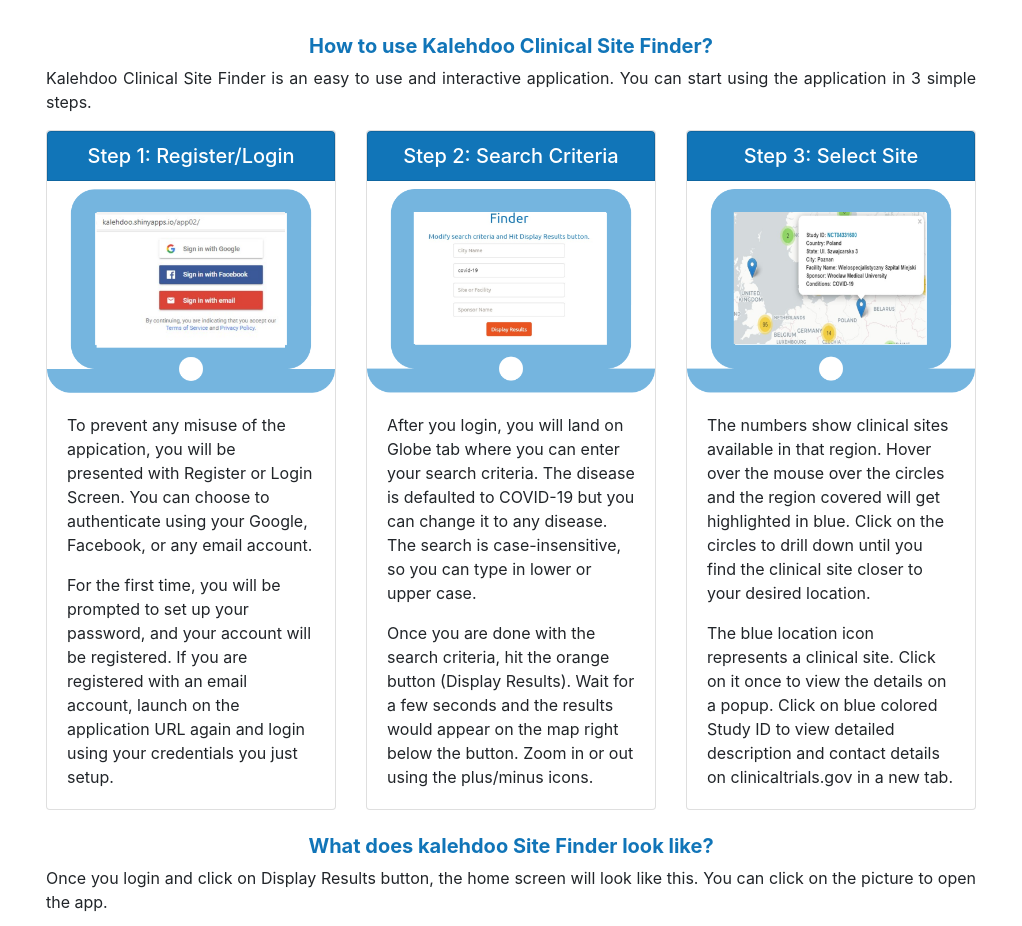
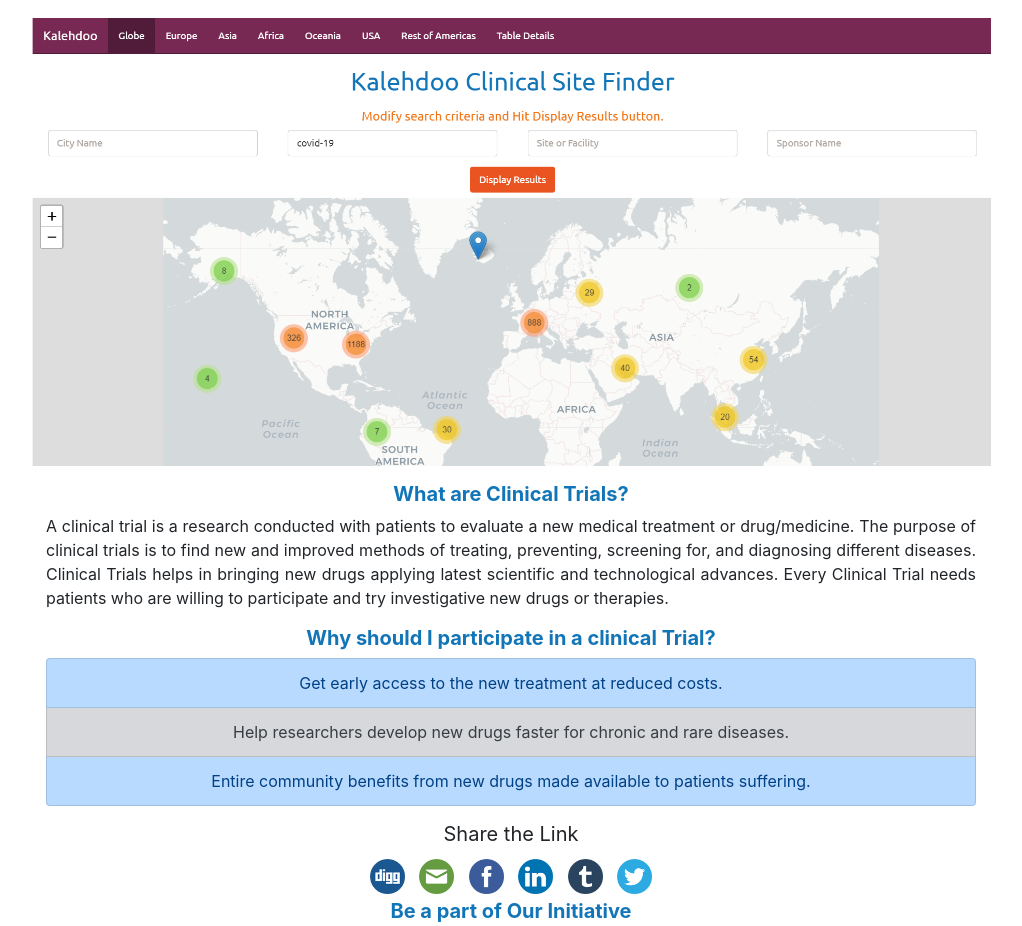
Before and after one commit to kalehdoo/kalehdoo.github.io, a plain HTML site: page SiteFinder.html in a window 1280 px wide. Shown: the part 380-1306 px from the top of the page, without its empty margins (129-1151 px from the left). Drawn offline with nearby package versions, Linux system fonts and the light colour scheme.

Commit message:
Update SiteFinder.html

```diff
--- a/SiteFinder.html
+++ b/SiteFinder.html
@@ -124,66 +124,13 @@
         <!--<div class="card-body">
           <img src="images/sitefinder_full.png" class="img-fluid" alt="site finder">
         </div>-->
+
       </div>
+      <a href="https://kalehdoo.shinyapps.io/app02" target="_blank"><img src="images/sitefinder_full.png" class="img-fluid" alt="Responsive image">
+      </a>
     </div>
-    <h5 class="lead font-weight-bold" style="text-align:center; color: #1175B8;">How to use Kalehdoo Clinical Site Finder?</h5>
-    <p style="text-align:justify;">
-      Kalehdoo Clinical Site Finder is an easy to use and interactive application. You can start using the application in 3 simple steps.
-    </p>
-    <div class="row row-cols-1 row-cols-md-3">
-      <div class="col mb-4">
-        <div class="card h-100">
-          <h5 class="list-group-item" style="text-align: center; background-color: #1175B8; color: white;">Step 1: Register/Login</h5>
-          <img src="images/step1Login.png" class="card-img-top" alt="Login">
-          <div class="card-body">
-            <p class="card-text">
-              To prevent any misuse of the appication, you will be presented with Register or Login Screen. You can choose to authenticate using your Google, Facebook, or any email account.
-            </p>
-            <p class="card-text">
-              For the first time, you will be prompted to set up your password, and your account will be registered. If you are registered with an email account, launch on the application URL again and login using your credentials you just setup.
-            </p>
-          </div>
-        </div>
-      </div>
-      <div class="col mb-4">
-        <div class="card h-100">
-          <h5 class="list-group-item" style="text-align: center; background-color: #1175B8; color: white;">Step 2: Search Criteria</h5>
-          <img src="images/step2display.png" class="card-img-top" alt="site Finder">
-          <div class="card-body">
-            <p class="card-text">
-              After you login, you will land on Globe tab where you can enter your search criteria. The disease is defaulted to COVID-19 but you can change it to any disease. The search is case-insensitive, so you can type in lower or upper case.
-            </p>
-            <p class="card-text">
-              Once you are done with the search criteria, hit the orange button (Display Results). Wait for a few seconds and the results would appear on the map right below the button. Zoom in or out using the plus/minus icons.
-            </p>
-          </div>
-        </div>
-      </div>
-      <div class="col mb-4">
-        <div class="card h-100">
-          <h5 class="list-group-item" style="text-align: center; background-color: #1175B8; color: white;">Step 3: Select Site</h5>
-          <img src="images/step3sitedetails.png" class="card-img-top" alt="site Finder">
-          <div class="card-body">
-            <p class="card-text">
-              The numbers show clinical sites available in that region. Hover over the mouse over the circles and the region covered will get highlighted in blue. Click on the circles to drill down until you find the clinical site closer to your desired location.
-            </p>
-            <p class="card-text">
-              The blue location icon represents a clinical site. Click on it once to view the details on a popup. Click on blue colored Study ID to view detailed description and contact details on clinicaltrials.gov in a new tab.
-            </p>
-          </div>
-        </div>
-      </div>
 
-    </div>
-    <h5 class="lead font-weight-bold" style="text-align:center; color: #1175B8;">What does kalehdoo Site Finder look like?</h5>
-    <p style="text-align:justify;">
-      Once you login and click on Display Results button, the home screen will look like this. You can click on the picture to open the app.
-    </p>
-    <a href="https://kalehdoo.shinyapps.io/app02" target="_blank"><img src="images/sitefinder_full.png" class="img-fluid" alt="Responsive image">
-    </a>
-    <p style="text-align:justify;">
-      If you want to search for a disease globally then use the Global tab else go to the region where you want to search. The last tab Table Details gives you additional information about the phase of the clinical trial. Interact with the colored circles to zoom in.
-    </p>
+
     <h5 class="lead font-weight-bold" style="text-align:center; color: #1175B8;">What are Clinical Trials?</h5>
     <p style="text-align:justify;">
       A clinical trial is a research conducted with patients to evaluate a new medical treatment or drug/medicine.
```
